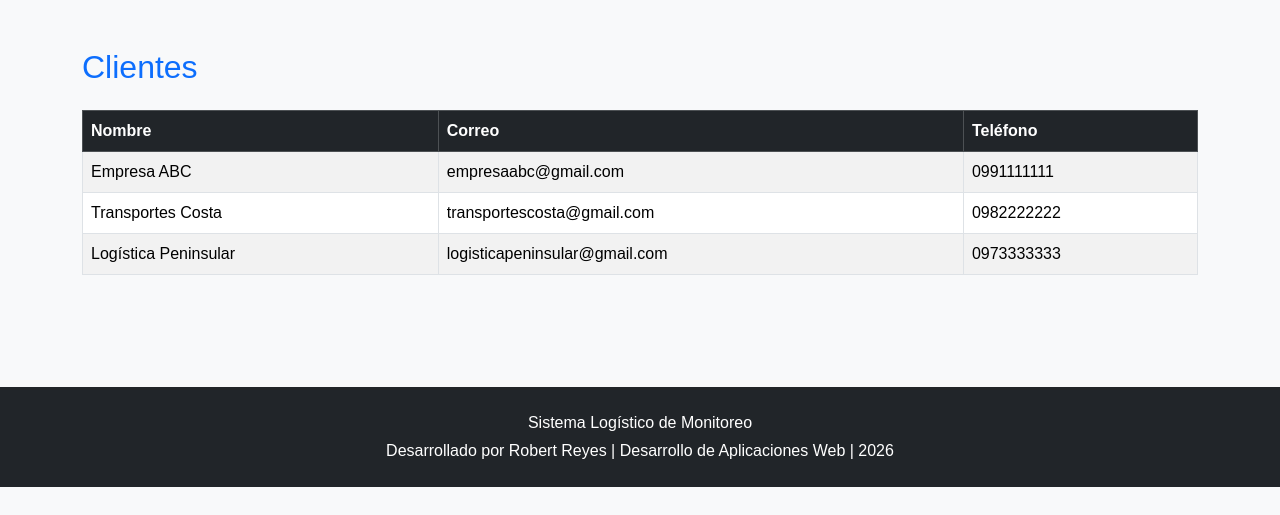
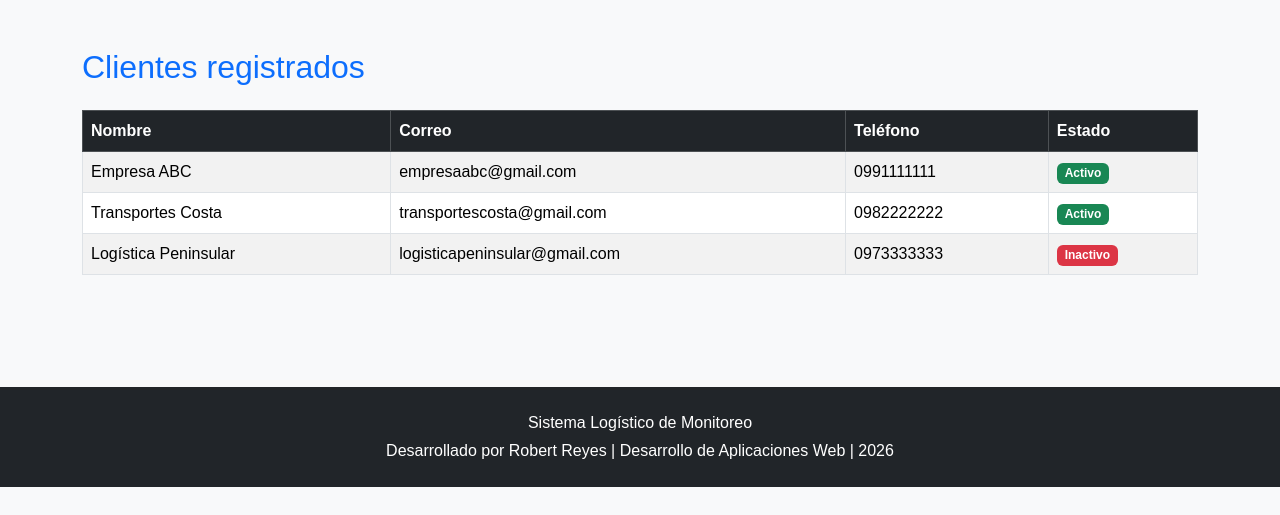
Before and after one commit to RobertReyes-UEA/2026-DESARROLLO-DE-APLICACIONES-WEB, a Flask app: page /clientes in a window 1280 px wide. Shown: the part 200-715 px from the top of the page. Run offline with Flask 3, Linux system fonts and the light colour scheme.

Commit message:
Update clientes.html

```diff
--- a/templates/clientes.html
+++ b/templates/clientes.html
@@ -4,11 +4,15 @@
 Clientes
 {% endblock %}
 
+
 {% block content %}
 
 <h2 class="text-primary mb-4">
-    Clientes
+
+    Clientes registrados
+
 </h2>
+
 
 <div class="table-responsive">
 
@@ -21,10 +25,12 @@ Clientes
     <th>Nombre</th>
     <th>Correo</th>
     <th>Teléfono</th>
+    <th>Estado</th>
 
 </tr>
 
 </thead>
+
 
 <tbody>
 
@@ -37,11 +43,29 @@ Clientes
     </td>
 
     <td>
-        {{ cliente.correo }}
+        {{ cliente.correo|lower }}
     </td>
 
     <td>
         {{ cliente.telefono }}
+    </td>
+
+    <td>
+
+        {% if cliente.estado == "Activo" %}
+
+            <span class="badge bg-success">
+                {{ cliente.estado }}
+            </span>
+
+        {% else %}
+
+            <span class="badge bg-danger">
+                {{ cliente.estado }}
+            </span>
+
+        {% endif %}
+
     </td>
 
 </tr>
@@ -54,4 +78,5 @@ Clientes
 
 </div>
 
+
 {% endblock %}
```
